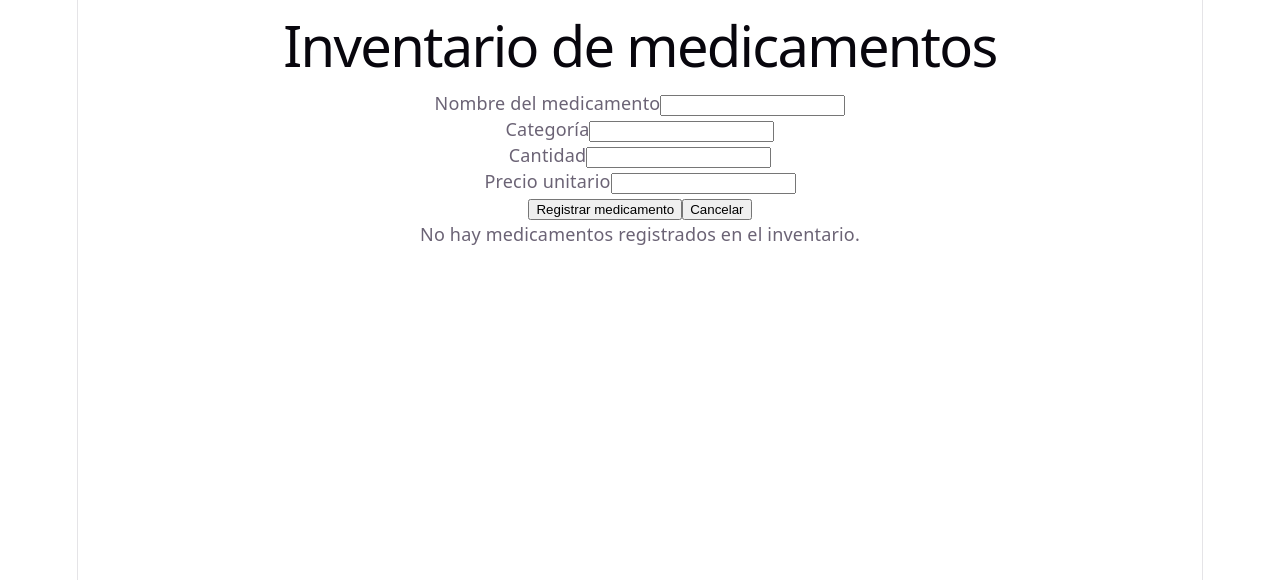
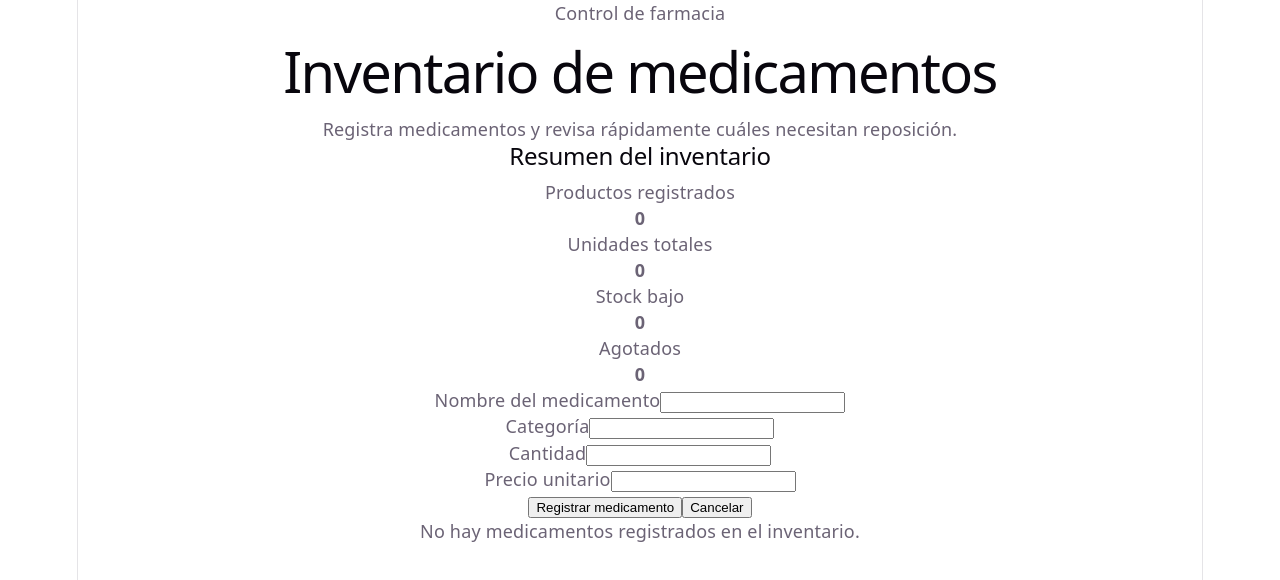
Before and after one commit to Luis458-git/Solucion-de-Negocio, a React (Vite) app: page / in a window 1280 px wide. Shown: the top 580 px of the page. Built offline with nearby package versions, Linux system fonts and the light colour scheme.

Commit message:
metricas actualizadas

```diff
--- /dev/null
+++ b/src/features/inventory/components/InventoryStats.jsx
@@ -0,0 +1,38 @@
+export default function InventoryStats({ metrics }) {
+  const statItems = [
+    {
+      label: "Productos registrados",
+      value: metrics.totalProducts,
+    },
+    {
+      label: "Unidades totales",
+      value: metrics.totalUnits,
+    },
+    {
+      label: "Stock bajo",
+      value: metrics.lowStockProducts,
+    },
+    {
+      label: "Agotados",
+      value: metrics.exhaustedProducts,
+    },
+  ];
+
+  return (
+    <section
+      className="inventory-stats"
+      aria-labelledby="inventory-stats-title"
+    >
+      <h2 id="inventory-stats-title">Resumen del inventario</h2>
+
+      <div className="inventory-stats__grid">
+        {statItems.map((stat) => (
+          <article className="inventory-stats__card" key={stat.label}>
+            <p className="inventory-stats__label">{stat.label}</p>
+            <strong className="inventory-stats__value">{stat.value}</strong>
+          </article>
+        ))}
+      </div>
+    </section>
+  );
+}
--- a/src/pages/InventoryPage.jsx
+++ b/src/pages/InventoryPage.jsx
@@ -2,9 +2,17 @@ import { useState } from "react";
 import { useInventory } from "../features/inventory/hooks/useInventory";
 import InventoryForm from "../features/inventory/components/InventoryForm";
 import InventoryTable from "../features/inventory/components/InventoryTable";
+import InventoryStats from "../features/inventory/components/InventoryStats";
 
 export default function InventoryPage() {
-  const { medications, addMedication, updateMedication, deleteMedication } = useInventory();
+  const {
+    medications,
+    metrics,
+    addMedication,
+    updateMedication,
+    deleteMedication,
+  } = useInventory();
+
   const [editingMedication, setEditingMedication] = useState(null);
 
   function handleSubmit(formData) {
@@ -14,9 +22,11 @@ export default function InventoryPage() {
       if (result.isValid) {
         setEditingMedication(null);
       }
-    } else {
-      addMedication(formData);
+
+      return;
     }
+
+    addMedication(formData);
   }
 
   function handleEdit(medication) {
@@ -24,7 +34,19 @@ export default function InventoryPage() {
   }
 
   function handleDelete(id) {
-    deleteMedication(id);
+    const medication = medications.find((item) => item.id === id);
+
+    if (!medication) {
+      return;
+    }
+
+    const confirmed = window.confirm(
+      `¿Deseas eliminar el medicamento "${medication.name}"?`
+    );
+
+    if (confirmed) {
+      deleteMedication(id);
+    }
   }
 
   function handleCancel() {
@@ -33,22 +55,41 @@ export default function InventoryPage() {
 
   return (
     <main className="inventory-page">
-      <h1 className="inventory-page__title">Inventario de medicamentos</h1>
+      <header className="inventory-page__header">
+        <p className="inventory-page__eyebrow">Control de farmacia</p>
+        <h1 className="inventory-page__title">Inventario de medicamentos</h1>
+        <p className="inventory-page__description">
+          Registra medicamentos y revisa rápidamente cuáles necesitan reposición.
+        </p>
+      </header>
+
+      <InventoryStats metrics={metrics} />
 
       <section
         className="inventory-page__form-section"
-        aria-label={editingMedication ? "Editar medicamento" : "Registrar medicamento"}
+        aria-label={
+          editingMedication
+            ? "Editar medicamento"
+            : "Registrar medicamento"
+        }
       >
         <InventoryForm
           initialValues={editingMedication || undefined}
           onSubmit={handleSubmit}
           onCancel={handleCancel}
-          submitLabel={editingMedication ? "Actualizar medicamento" : "Registrar medicamento"}
+          submitLabel={
+            editingMedication
+              ? "Actualizar medicamento"
+              : "Registrar medicamento"
+          }
           cancelLabel="Cancelar"
         />
       </section>
 
-      <section className="inventory-page__table-section" aria-label="Lista de medicamentos">
+      <section
+        className="inventory-page__table-section"
+        aria-label="Lista de medicamentos"
+      >
         <InventoryTable
           medications={medications}
           onEdit={handleEdit}
```
Also changed, not shown: 1 other file (tests, documents, lock files or other folders).
